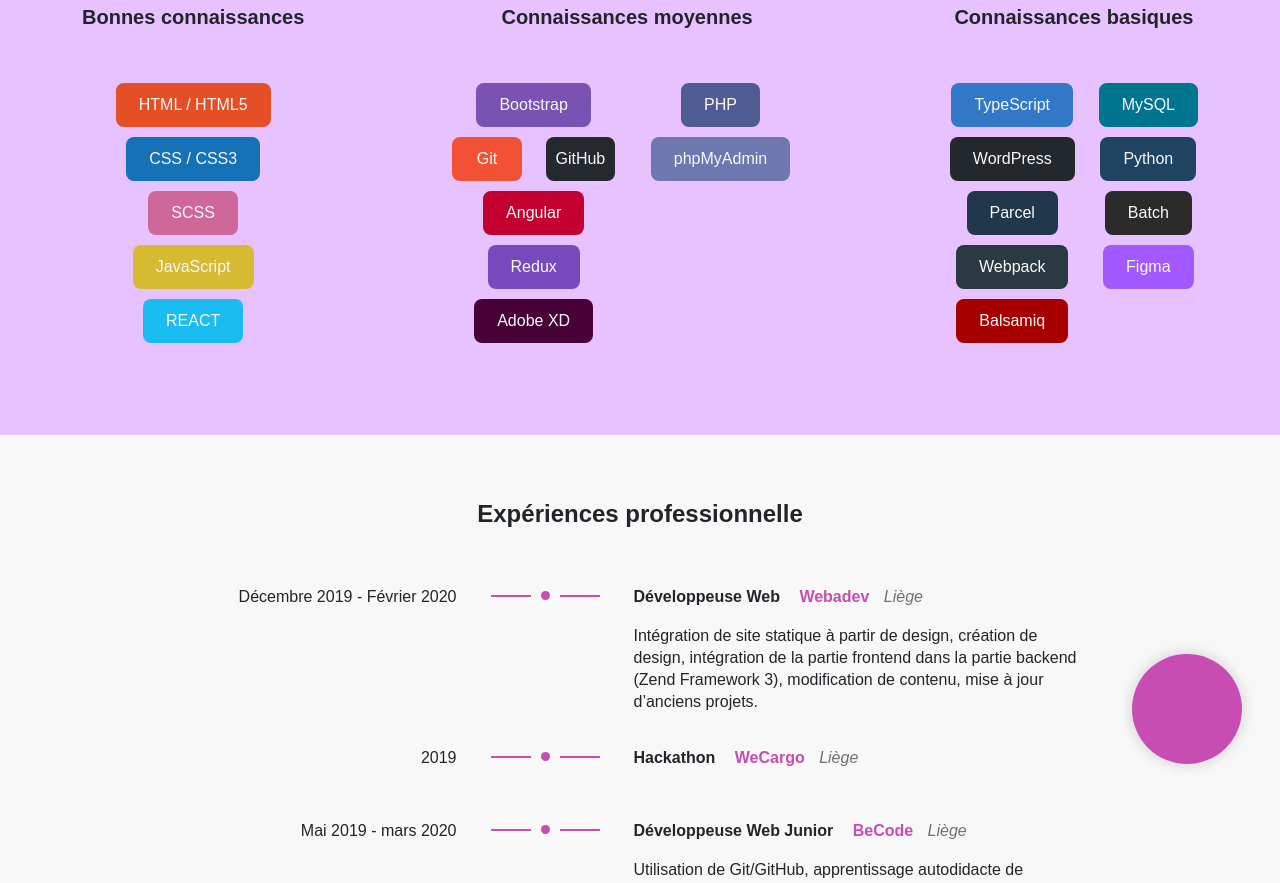
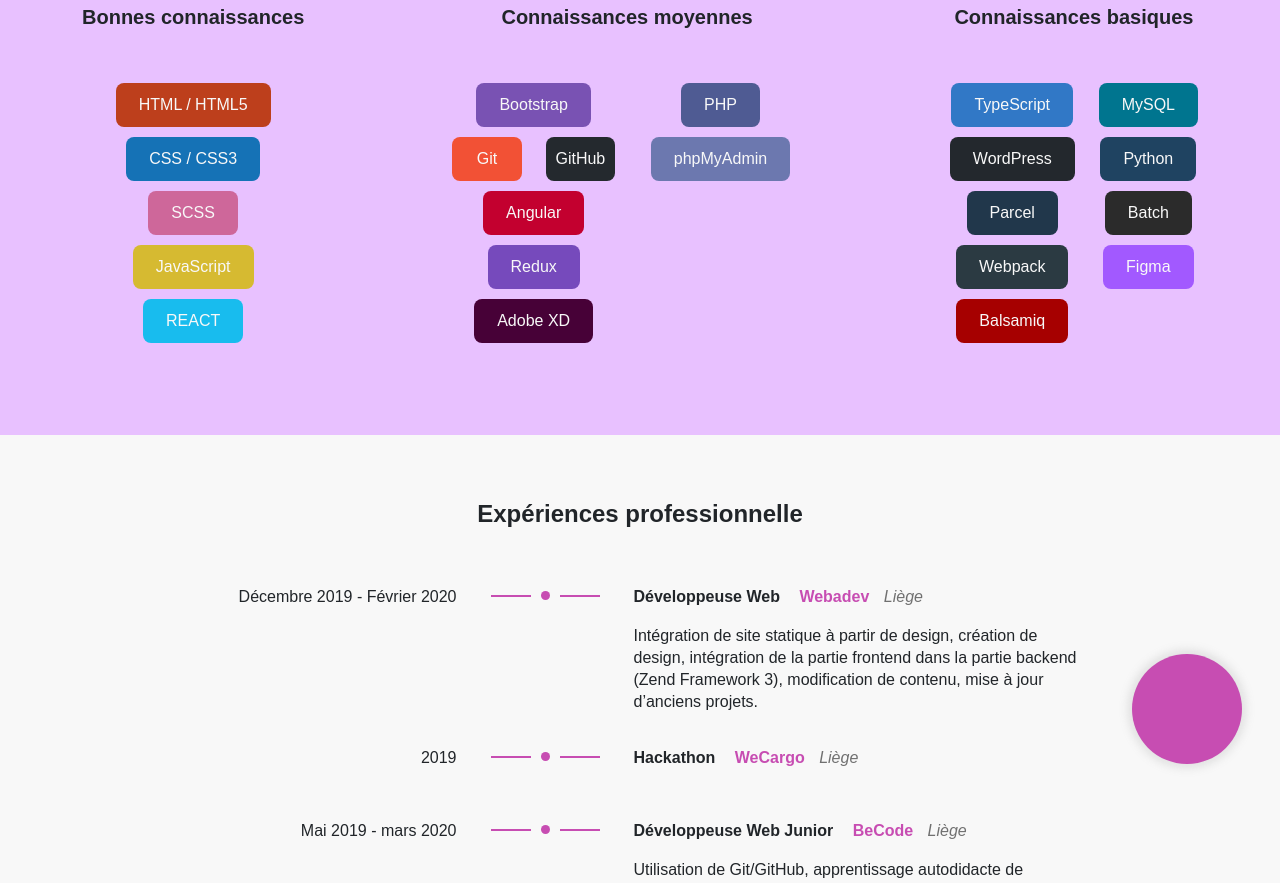
Before and after one commit to MeloScav/my-website-cv-portfolio, a website built with Parcel: page src/index.html in a window 1280 px wide. Shown: the part 1115-1998 px from the top of the page. Built offline with nearby package versions, Linux system fonts and the light colour scheme.

Commit message:
Html color modification

```diff
--- a/src/scss/helpers/_variables.scss
+++ b/src/scss/helpers/_variables.scss
@@ -9,7 +9,7 @@ $secondary: #e8c1ff;
 $colorText: #141414;
 $colorTextWhite: #f8f4f7;
 
-$colorHTML: #e44f26;
+$colorHTML: #bd3f1c;
 $colorCSS: #1572b6;
 $colorSCSS: #ce679a;
 $colorJS: #d6ba31;
```
